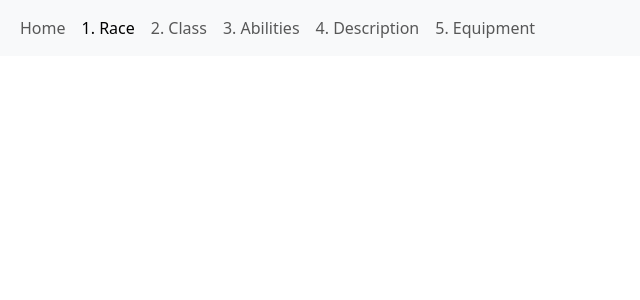
After one commit to giantdwarf17/5e-thing, a Flask app: page /create/race in a window 1280 px wide. The commit adds this page. Shown: the top 300 px of the page, without its empty margins (0-640 px from the left). Run offline with Flask 3, Linux system fonts and the light colour scheme.

Commit message:
create menu

```diff
--- a/app.py
+++ b/app.py
@@ -8,7 +8,27 @@ def index():
 
 @app.route("/create")
 def create():
-    return render_template('create.html')
+    return render_template('/create/index.html')
+
+@app.route("/create/race")
+def create_race():
+    return render_template('/create/race.html')
+
+@app.route("/create/class")
+def create_class():
+    return render_template('/create/class.html')
+
+@app.route("/create/abilities")
+def create_abilities():
+    return render_template('/create/abilities.html')
+
+@app.route("/create/description")
+def create_description():
+    return render_template('/create/description.html')
+
+@app.route("/create/equipment")
+def create_equipment():
+    return render_template('/create/equipment.html')
 
 @app.route("/character")
 def character():
--- /dev/null
+++ b/templates/create/abilities.html
@@ -0,0 +1,5 @@
+{% extends '/create/base.html' %}
+
+{% block create %}
+
+{% endblock %}
--- /dev/null
+++ b/templates/create/base.html
@@ -0,0 +1,37 @@
+{% extends 'base.html' %}
+
+{% block content %}
+
+<nav class="navbar navbar-expand-lg bg-body-tertiary">
+  <div class="container-fluid">
+    <ul class="navbar-nav">
+      <li class="nav-item">
+        <a class="nav-link {% if url_for(request.endpoint) == '/create' %} active {% endif %}" href="/create">Home</a>
+      </li>
+      <li class="nav-item">
+        <a class="nav-link {% if url_for(request.endpoint) == '/create/race' %} active {% endif %}"
+          href="/create/race">1. Race</a>
+      </li>
+      <li class="nav-item">
+        <a class="nav-link {% if url_for(request.endpoint) == '/create/class' %} active {% endif %}"
+          href="/create/class">2. Class</a>
+      </li>
+      <li class="nav-item">
+        <a class="nav-link {% if url_for(request.endpoint) == '/create/abilities' %} active {% endif %}"
+          href="/create/abilities">3. Abilities</a>
+      </li>
+      <li class="nav-item">
+        <a class="nav-link {% if url_for(request.endpoint) == '/create/description' %} active {% endif %}"
+          href="/create/description">4. Description</a>
+      </li>
+      <li class="nav-item">
+        <a class="nav-link {% if url_for(request.endpoint) == '/create/equipment' %} active {% endif %}"
+          href="/create/equipment">5. Equipment</a>
+      </li>
+    </ul>
+  </div>
+</nav>
+
+{% block create %} {% endblock %}
+
+{% endblock %}
--- /dev/null
+++ b/templates/create/class.html
@@ -0,0 +1,5 @@
+{% extends '/create/base.html' %}
+
+{% block create %}
+
+{% endblock %}
--- /dev/null
+++ b/templates/create/description.html
@@ -0,0 +1,5 @@
+{% extends '/create/base.html' %}
+
+{% block create %}
+
+{% endblock %}
--- /dev/null
+++ b/templates/create/equipment.html
@@ -0,0 +1,5 @@
+{% extends '/create/base.html' %}
+
+{% block create %}
+
+{% endblock %}
--- /dev/null
+++ b/templates/create/race.html
@@ -0,0 +1,5 @@
+{% extends '/create/base.html' %}
+
+{% block create %}
+
+{% endblock %}
```
Also changed, not shown: templates/create.html (deleted, +0 -129 lines), templates/create/index.html (added, +108 -0 lines), templates/index.html (+8 -4 lines).
